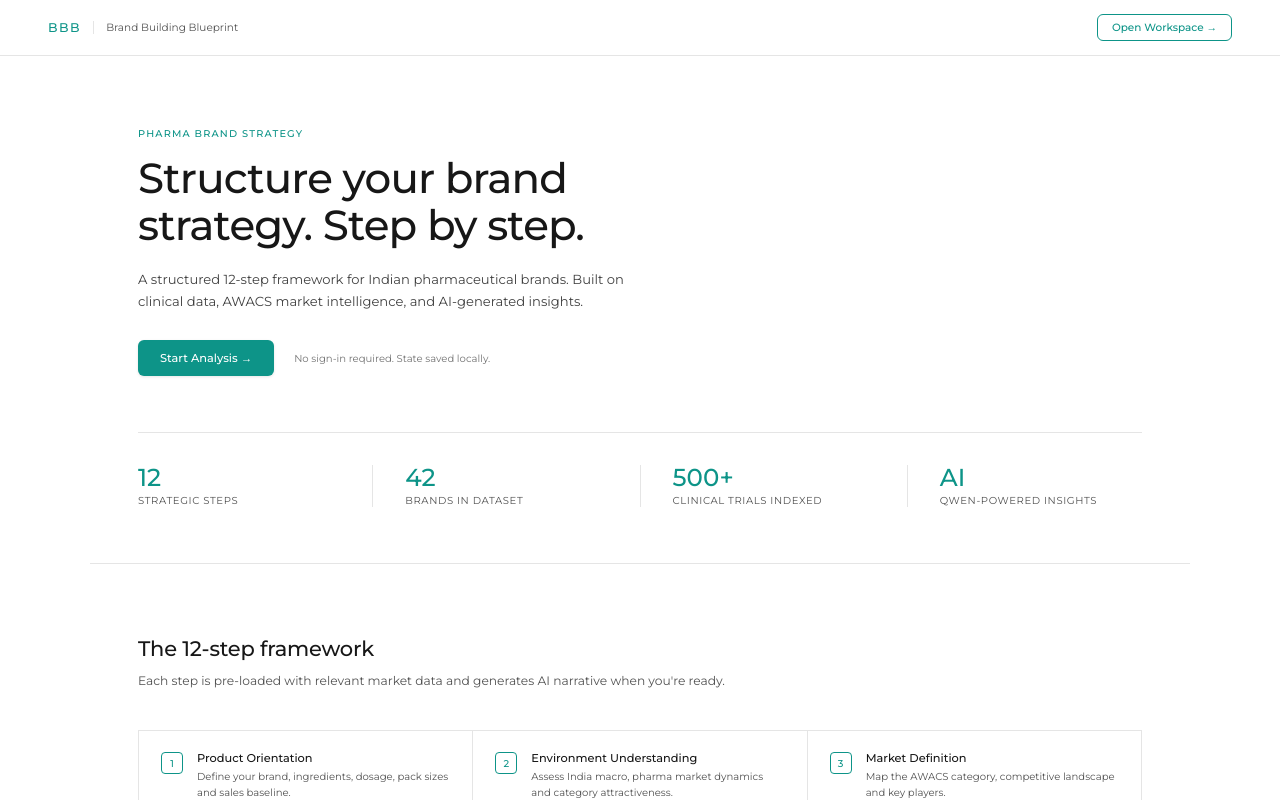
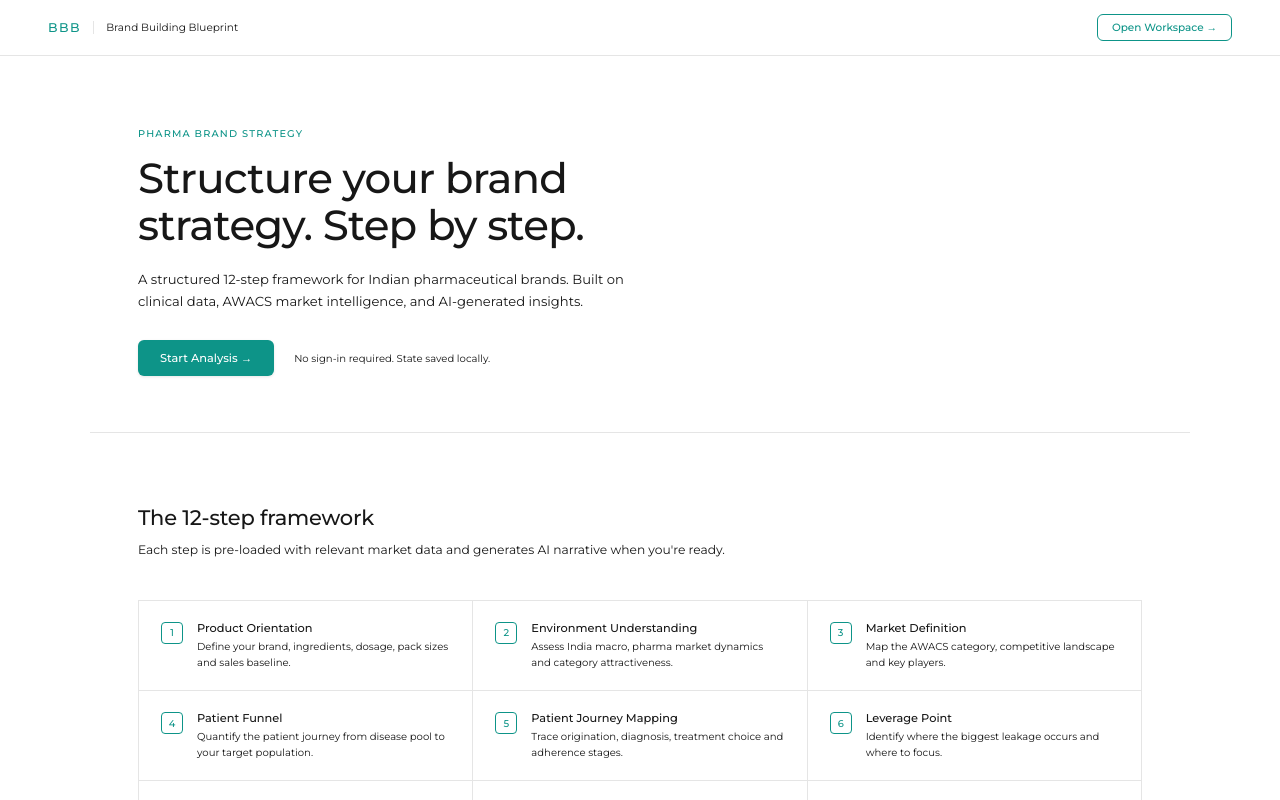
Before and after one commit to cvxn-founder/meenal-bbb, a SvelteKit app in the folder apps/frontend/: page / in a window 1280 px wide. Shown: the top 800 px of the page. Built offline with nearby package versions, Linux system fonts and the light colour scheme.

Commit message:
fix: all text black, remove stats row from landing page

```diff
--- a/apps/frontend/src/app.css
+++ b/apps/frontend/src/app.css
@@ -13,11 +13,11 @@
   --divider:       #e5e5e5;
 
   /* Text */
-  --text:          #171717;   /* neutral-900 */
-  --text-muted:    #525252;   /* neutral-500 */
-  --muted:         #525252;
-  --muted-dim:     #525252;   /* neutral-400 */
-  --muted-faint:   #d4d4d4;   /* neutral-300 */
+  --text:          #171717;   /* black */
+  --text-muted:    #171717;   /* black — all text is black */
+  --muted:         #171717;
+  --muted-dim:     #171717;
+  --muted-faint:   #d4d4d4;   /* borders/decorative only */
 
   /* Accent — teal */
   --accent:        #0d9488;   /* teal-600 */
@@ -105,7 +105,7 @@ pre, code { font-family: 'SF Mono', Menlo, Consolas, monospace; }
 .badge.green   { background: var(--green-bg);     color: var(--green); }
 .badge.amber   { background: var(--amber-bg);     color: var(--amber); }
 .badge.red     { background: var(--red-bg);       color: var(--red); }
-.badge.neutral { background: #f5f5f5; color: #525252; }
+.badge.neutral { background: #f5f5f5; color: #171717; }
 
 /* ── Data row ────────────────────────────────────────────────────────────── */
 .data-row {
@@ -133,7 +133,7 @@ pre, code { font-family: 'SF Mono', Menlo, Consolas, monospace; }
 
 label {
   font-size: var(--text-sm); font-weight: 500;
-  color: #525252;   /* neutral-600 */
+  color: #171717;
 }
 
 input[type="text"],
@@ -158,7 +158,7 @@ input:focus, textarea:focus, select:focus {
   border-color: var(--accent);
   box-shadow: 0 0 0 3px rgba(13,148,136,0.10);
 }
-input::placeholder, textarea::placeholder { color: #a3a3a3; }
+input::placeholder, textarea::placeholder { color: #737373; }
 textarea { line-height: 1.5; }
 
 /* ── Radio groups ────────────────────────────────────────────────────────── */
@@ -168,7 +168,7 @@ textarea { line-height: 1.5; }
   padding: 6px 12px;
   border: 1px solid #d4d4d4;
   border-radius: var(--radius-control);
-  font-size: var(--text-sm); color: #525252;
+  font-size: var(--text-sm); color: #171717;
   cursor: pointer; transition: all 0.12s; user-select: none;
 }
 .radio-option input[type="radio"] { display: none; }
@@ -203,12 +203,12 @@ button:disabled { opacity: 0.45; cursor: not-allowed; }
   padding: 8px 16px;
   border: 1px solid #d4d4d4;
 }
-.secondary:hover:not(:disabled) { border-color: #a3a3a3; background: #f5f5f5; }
+.secondary:hover:not(:disabled) { border-color: #d4d4d4; background: #f5f5f5; }
 
 /* ── Section title ───────────────────────────────────────────────────────── */
 .section-title {
   font-size: var(--text-xs); font-weight: 500;
-  color: #a3a3a3;
+  color: #171717;
   text-transform: uppercase; letter-spacing: 0.09em;
   margin: 20px 0 10px;
   padding-bottom: 6px;
--- a/apps/frontend/src/lib/components/AiPanel.svelte
+++ b/apps/frontend/src/lib/components/AiPanel.svelte
@@ -44,7 +44,7 @@
   }
   .ai-label {
     font-size: var(--text-xs); font-weight: 500;
-    color: #525252;
+    color: #171717;
     text-transform: uppercase; letter-spacing: 0.08em;
   }
   .model-tag {
@@ -89,7 +89,7 @@
 
   .empty-hint {
     font-size: var(--text-sm);
-    color: #525252;
+    color: #171717;
     line-height: 1.6;
     margin: 0;
   }
--- a/apps/frontend/src/lib/components/DataCard.svelte
+++ b/apps/frontend/src/lib/components/DataCard.svelte
@@ -24,7 +24,7 @@
   }
   .data-card-title {
     font-size: var(--text-xs); font-weight: 500;
-    color: #525252;
+    color: #171717;
     text-transform: uppercase; letter-spacing: 0.08em;
     margin-bottom: 10px; padding-bottom: 8px;
     border-bottom: 1px solid var(--divider);
--- a/apps/frontend/src/routes/+page.svelte
+++ b/apps/frontend/src/routes/+page.svelte
@@ -36,24 +36,6 @@
       <div class="hero-actions">
         <a href="/workspace" class="btn-primary">Start Analysis →</a>
         <span class="hero-note">No sign-in required. State saved locally.</span>
-      </div>
-    </div>
-    <div class="hero-stat-row">
-      <div class="hero-stat">
-        <span class="stat-num">12</span>
-        <span class="stat-label">Strategic steps</span>
-      </div>
-      <div class="hero-stat">
-        <span class="stat-num">42</span>
-        <span class="stat-label">Brands in dataset</span>
-      </div>
-      <div class="hero-stat">
-        <span class="stat-num">500+</span>
-        <span class="stat-label">Clinical trials indexed</span>
-      </div>
-      <div class="hero-stat">
-        <span class="stat-num">AI</span>
-        <span class="stat-label">Qwen-powered insights</span>
       </div>
     </div>
   </section>
@@ -129,7 +111,7 @@
     color: #0d9488; letter-spacing: 0.12em;
   }
   .nav-tag {
-    font-size: 0.75rem; color: #525252;
+    font-size: 0.75rem; color: #171717;
     padding-left: 12px;
     border-left: 1px solid #e5e5e5;
   }
@@ -163,7 +145,7 @@
     color: #171717; margin: 0 0 20px;
   }
   .hero-sub {
-    font-size: 0.9375rem; color: #404040;
+    font-size: 0.9375rem; color: #171717;
     line-height: 1.65; margin: 0 0 28px;
     max-width: 500px;
   }
@@ -172,30 +154,7 @@
     flex-wrap: wrap;
   }
   .hero-note {
-    font-size: 0.72rem; color: #737373;
-  }
-
-  .hero-stat-row {
-    display: flex; gap: 0;
-    margin-top: 56px;
-    border-top: 1px solid #e5e5e5;
-    padding-top: 32px;
-  }
-  .hero-stat {
-    flex: 1;
-    display: flex; flex-direction: column; gap: 4px;
-    padding-right: 32px;
-    border-right: 1px solid #e5e5e5;
-  }
-  .hero-stat:last-child { border-right: none; padding-left: 32px; padding-right: 0; }
-  .hero-stat:not(:first-child) { padding-left: 32px; }
-  .stat-num {
-    font-size: 1.75rem; font-weight: 500;
-    color: #0d9488; line-height: 1;
-  }
-  .stat-label {
-    font-size: 0.72rem; color: #525252;
-    text-transform: uppercase; letter-spacing: 0.06em;
+    font-size: 0.72rem; color: #171717;
   }
 
   /* ── Steps section ── */
@@ -209,7 +168,7 @@
     color: #171717; margin: 0 0 10px;
     letter-spacing: -0.01em;
   }
-  .steps-sub { font-size: 0.875rem; color: #525252; margin: 0; line-height: 1.6; }
+  .steps-sub { font-size: 0.875rem; color: #171717; margin: 0; line-height: 1.6; }
 
   .steps-grid {
     display: grid;
@@ -236,7 +195,7 @@
   }
   .step-info { display: flex; flex-direction: column; gap: 4px; }
   .step-name { font-size: 0.8125rem; font-weight: 500; color: #171717; }
-  .step-desc { font-size: 0.72rem; color: #525252; line-height: 1.55; }
+  .step-desc { font-size: 0.72rem; color: #171717; line-height: 1.55; }
 
   /* ── Data strip ── */
   .data-strip {
@@ -251,13 +210,13 @@
   }
   .strip-label {
     font-size: 0.7rem; font-weight: 500;
-    color: #525252; text-transform: uppercase;
+    color: #171717; text-transform: uppercase;
     letter-spacing: 0.08em; white-space: nowrap;
   }
   .strip-sources { display: flex; gap: 8px; flex-wrap: wrap; }
   .source-pill {
     font-size: 0.72rem; font-weight: 500;
-    color: #404040;
+    color: #171717;
     border: 1px solid #d4d4d4;
     padding: 4px 10px; border-radius: 4px;
     background: #ffffff;
@@ -279,7 +238,7 @@
     letter-spacing: -0.01em;
   }
   .fcta-sub {
-    font-size: 0.875rem; color: #525252;
+    font-size: 0.875rem; color: #171717;
     margin: 0 0 28px; line-height: 1.6;
   }
 
@@ -306,7 +265,7 @@
     padding: 20px 48px;
     border-top: 1px solid #e5e5e5;
     display: flex; align-items: center; gap: 8px;
-    font-size: 0.72rem; color: #737373;
+    font-size: 0.72rem; color: #171717;
     margin-top: auto;
   }
   .footer-dot { color: #d4d4d4; }
```
Also changed, not shown: apps/frontend/src/lib/components/Sidebar.svelte (+5 -5 lines).
